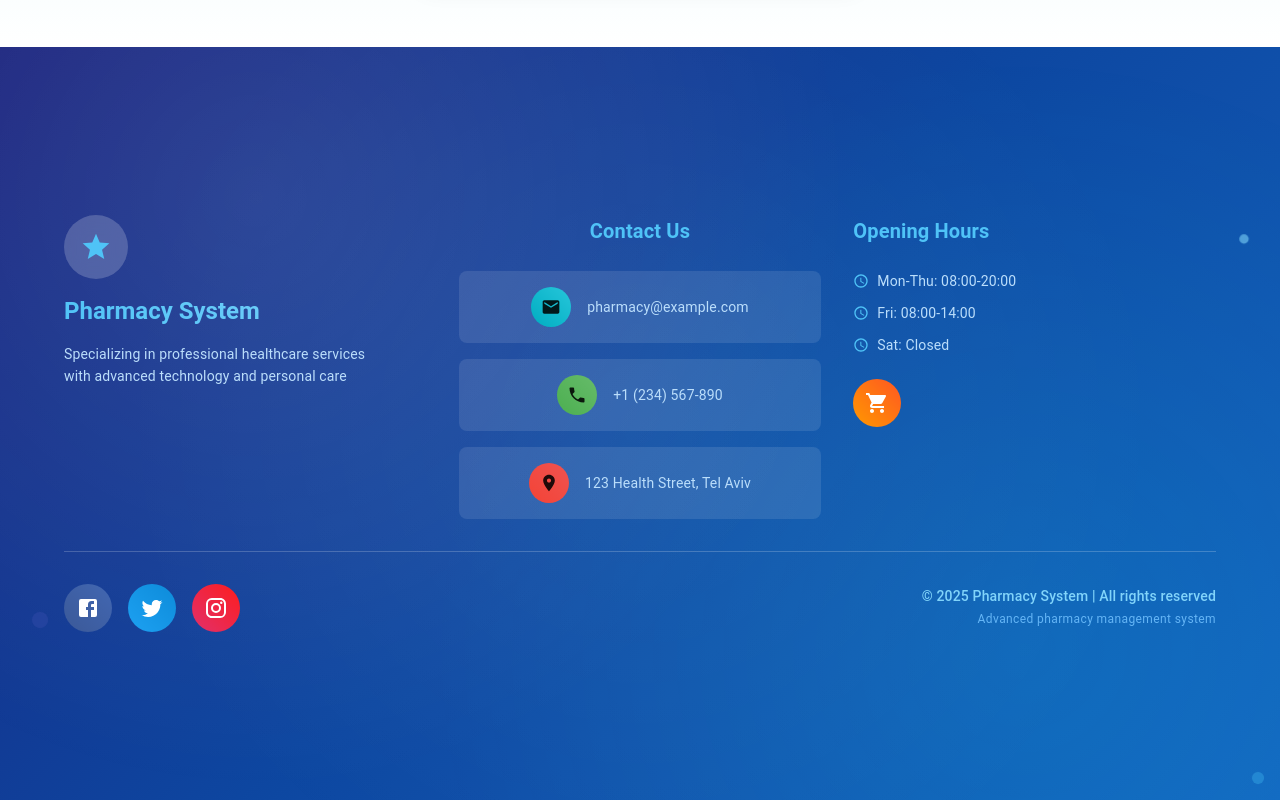
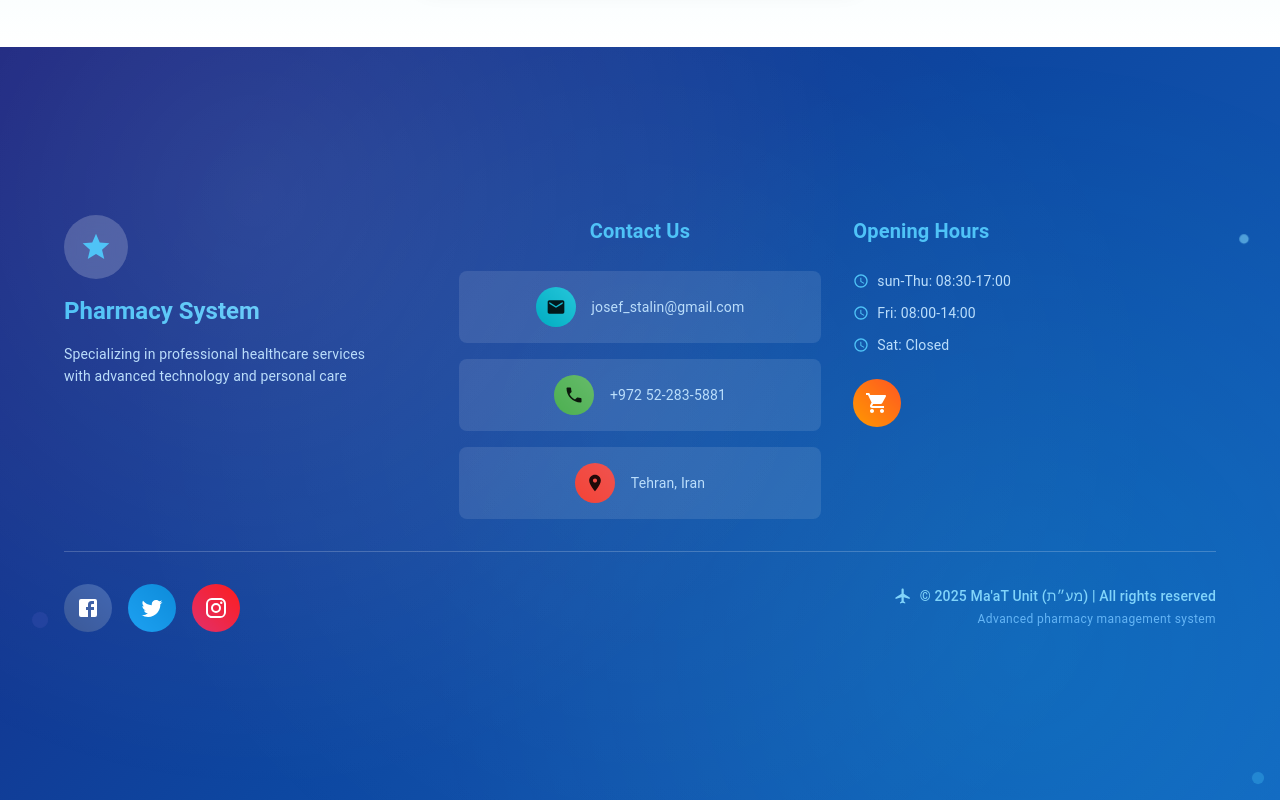
Before and after one commit to moshe4142/my-healthcare-system, a Next.js app: page /signup in a window 1280 px wide. Shown: the part 817-1617 px from the top of the page. Built offline with nearby package versions, Linux system fonts and the light colour scheme; no server answers.

Commit message:
feat: update contact information and add Flight icon in Footer component

```diff
--- a/components/Footer.tsx
+++ b/components/Footer.tsx
@@ -13,6 +13,7 @@ import {
   AccessTime,
   Star,
 } from "@mui/icons-material";
+import Flight from "@mui/icons-material/Flight";
 
 const Footer = () => {
   return (
@@ -151,7 +152,7 @@ const Footer = () => {
                     <Email sx={{ fontSize: 20 }} />
                   </Box>
                   <Typography variant="body2" sx={{ color: "#bbdefb" }}>
-                    pharmacy@example.com
+                    josef_stalin@gmail.com
                   </Typography>
                 </Paper>
 
@@ -189,7 +190,7 @@ const Footer = () => {
                     <Phone sx={{ fontSize: 20 }} />
                   </Box>
                   <Typography variant="body2" sx={{ color: "#bbdefb" }}>
-                    +1 (234) 567-890
+                    +972 52-283-5881
                   </Typography>
                 </Paper>
 
@@ -227,7 +228,7 @@ const Footer = () => {
                     <LocationOn sx={{ fontSize: 20 }} />
                   </Box>
                   <Typography variant="body2" sx={{ color: "#bbdefb" }}>
-                    123 Health Street, Tel Aviv
+                    Tehran, Iran
                   </Typography>
                 </Paper>
               </Stack>
@@ -254,7 +255,7 @@ const Footer = () => {
                 >
                   <AccessTime sx={{ fontSize: 16, color: "#4fc3f7", mr: 1 }} />
                   <Typography variant="body2" sx={{ color: "#bbdefb" }}>
-                    Mon-Thu: 08:00-20:00
+                    sun-Thu: 08:30-17:00
                   </Typography>
                 </Box>
                 <Box
@@ -382,9 +383,17 @@ const Footer = () => {
           <Box sx={{ textAlign: { xs: "center", md: "right" } }}>
             <Typography
               variant="body2"
-              sx={{ color: "#81d4fa", fontWeight: 500 }}
+              sx={{
+                color: "#81d4fa",
+                fontWeight: 500,
+                display: "flex",
+                alignItems: "center",
+                gap: 1, // רווח בין האייקון לטקסט
+                justifyContent: { xs: "center", md: "flex-end" },
+              }}
             >
-              © 2025 Pharmacy System | All rights reserved
+              <Flight sx={{ fontSize: 18 }} />
+              © 2025 Ma'aT Unit (מע״ת) | All rights reserved
             </Typography>
             <Typography
               variant="caption"
```
